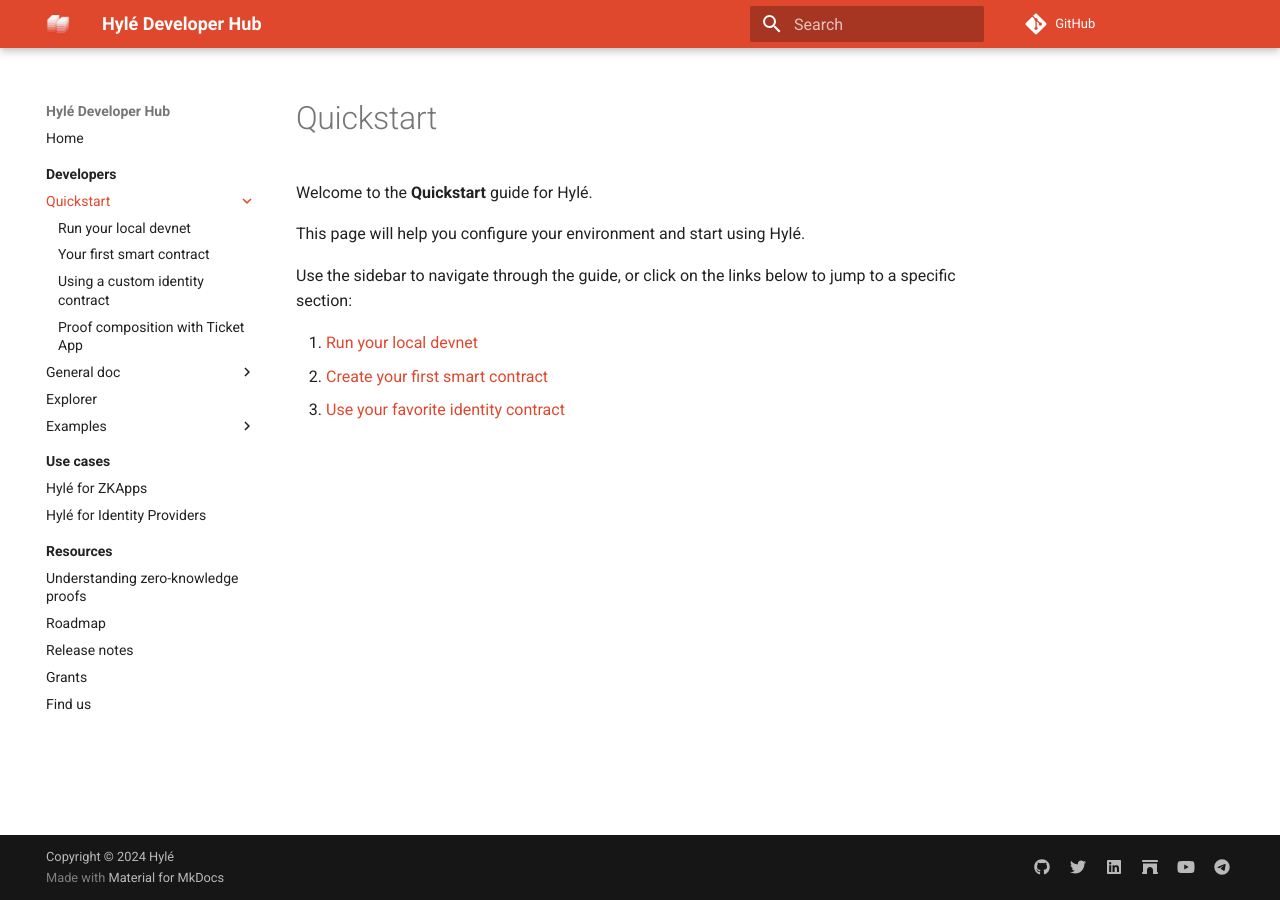
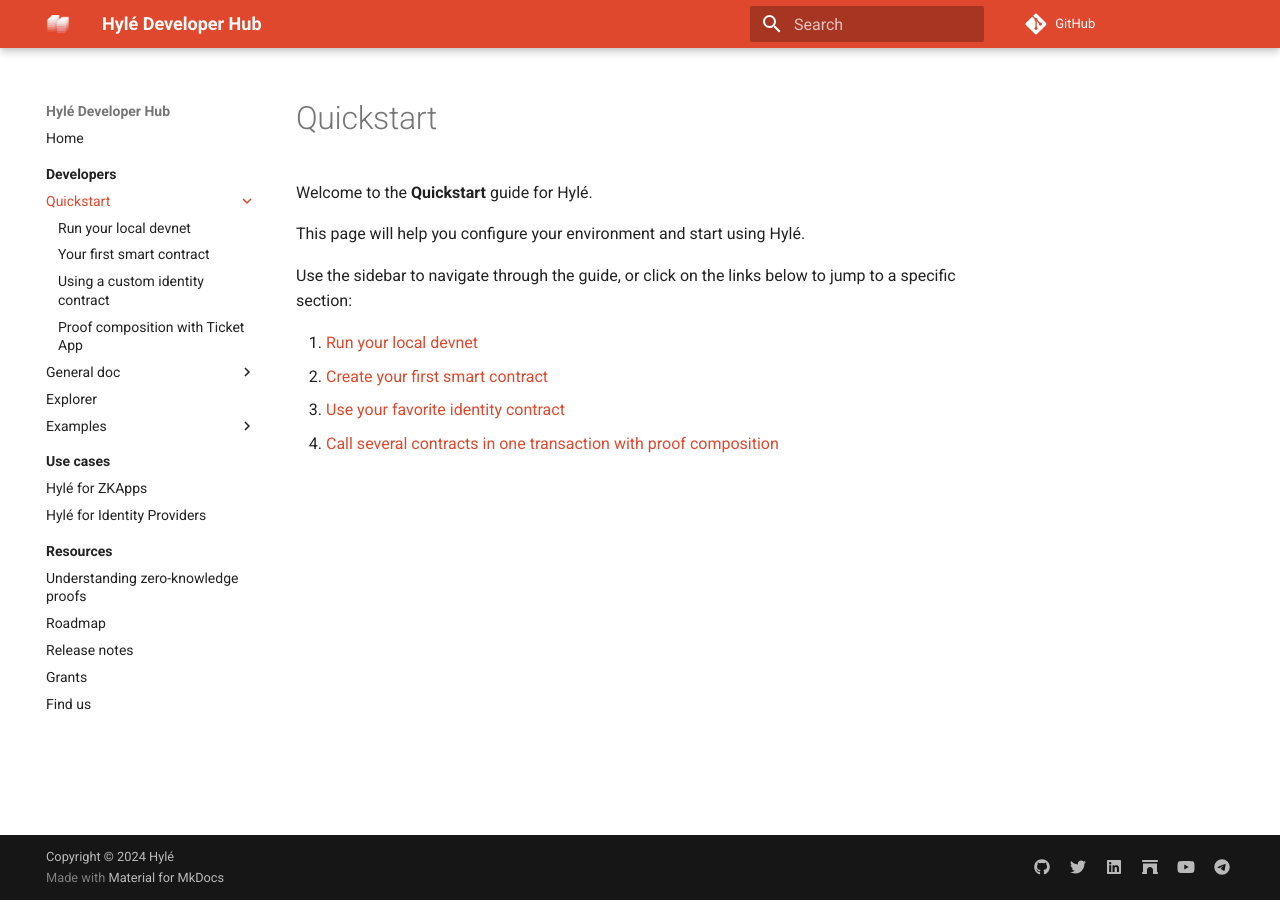
Before and after one commit to Hyle-org/devhub-hyle, an MkDocs documentation site: the page built from docs/developers/quickstart/index.md, in a window 1280 px wide. Built offline with MkDocs 1.6.1 and Material for MkDocs 9.7.7, drawn with Linux system fonts in a browser that asks for light colours; comment, search, counter and statistics services are not loaded.

Commit message:
add proof composition example to quickstart index

```diff
--- a/docs/developers/quickstart/index.md
+++ b/docs/developers/quickstart/index.md
@@ -11,3 +11,4 @@
 1. [Run your local devnet](devnet.md)
 1. [Create your first smart contract](your-first-smart-contract.md)
 1. [Use your favorite identity contract](custom-identity-contract.md)
+1. [Call several contracts in one transaction with proof composition](proof-composition.md)
```
